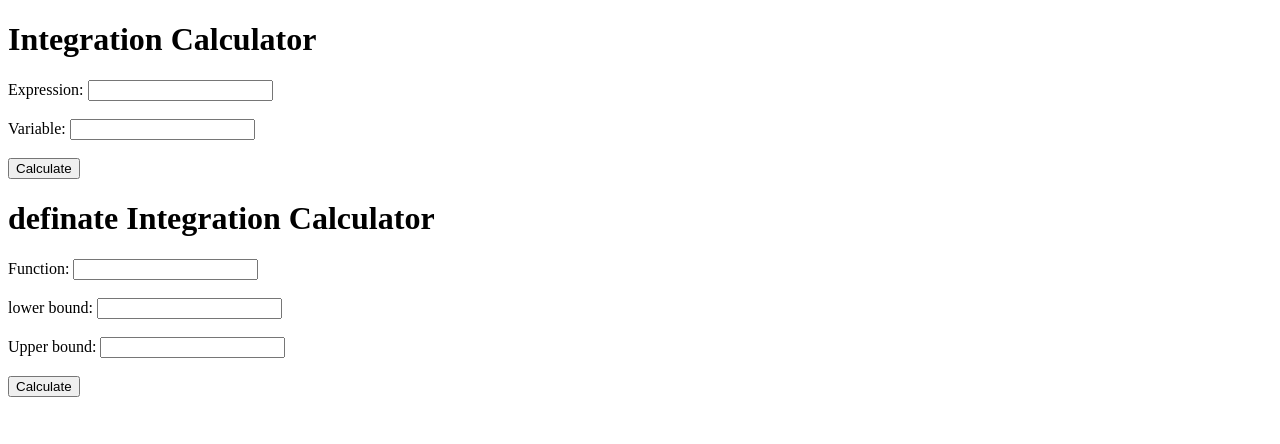
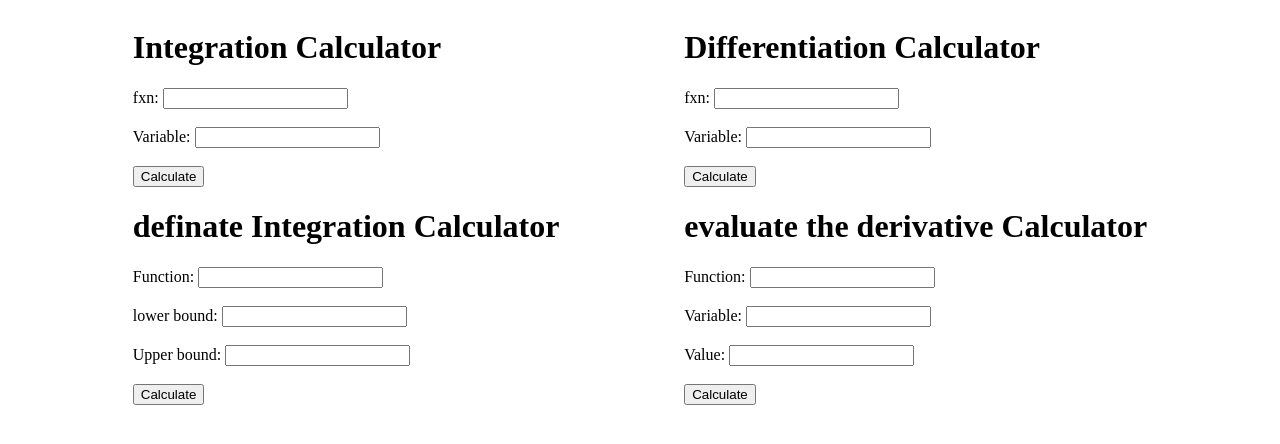
Before and after one commit to realjaypatel/Integral_calculator, a Flask app: page / in a window 1280 px wide. Shown: the top 444 px of the page. Run offline with Flask 3, Linux system fonts and the light colour scheme.

Commit message:
differential calculator

```diff
--- a/app.py
+++ b/app.py
@@ -17,7 +17,6 @@ from matplotlib import pyplot as plt
 from matplotlib.patches import Polygon
 import warnings
 warnings.filterwarnings("ignore")
-
 
 
 # def integrate_with_graph():
@@ -70,22 +69,22 @@ def index():
     return render_template('index.html')
 
 
-@app.route('/calculate', methods=['POST'])
+@app.route('/inti', methods=['POST'])
 def calculate():
     # Get input from the form
-    expression = request.form['expression']
+    fxn = request.form['fxn']
     variable = request.form['variable']
     plot_url = '1'
-    aba = expression
+    aba = fxn
     abc = aba.replace("^", "**")
     def g(x):
         func = eval(abc)
         return func
 
 
-    # Convert input into a sympy expression
+    # Convert input into a sympy fxn
     x = sp.symbols(variable)
-    integrand = sp.sympify(expression)
+    integrand = sp.sympify(fxn)
 
     # Calculate the integral
     result = sp.integrate(integrand, x)
@@ -104,9 +103,9 @@ def calculate():
     img.seek(0)
     plot_url = base64.b64encode(img.getvalue()).decode()
     plt.close()
-    return render_template('result.html',plot_url=plot_url , fxn=expression, variable=variable, result=result)
+    return render_template('result.html',plot_url=plot_url , fxn=fxn, variable=variable, result=result)
 
-@app.route('/integrate', methods=['POST'])
+@app.route('/definti', methods=['POST'])
 def intigrate():
     # Get input from the form
     fxn = request.form['fxn']
@@ -167,5 +166,153 @@ def intigrate():
     return render_template('result.html',plot_url=plot_url , fxn = request.form['fxn'],lowerBound = request.form['lowerBound'],upperBound = request.form['upperBound'],result="This integral is divergent. It cannot be computed as of now.")
 
 
+@app.route('/diff', methods=['POST'])
+def diff():
+
+    # Get input from the form
+    fxn = request.form['fxn']
+    variable = request.form['variable']
+    plot_url = '1'
+    aba = fxn
+    abc = aba.replace("^", "**")
+    def g(x):
+        func = eval(abc)
+        return func
+
+
+    # Convert input into a sympy fxn
+    x = sp.symbols(variable)
+    integrand = sp.sympify(fxn)
+
+    # Calculate the integral
+    result = sp.diff(integrand, x)
+
+    x = np.linspace(-8, 10+8, 20000)
+    if("ln" in aba or "log" in aba):
+        x = np.linspace(1, 10+8, 20000)
+    y = [g(a) for a in x]
+    fig, ax = plt.subplots()
+    plt.xlabel('$x$')
+    plt.ylabel(aba)
+    plt.grid()
+    plt.plot(x,y, color='orange')
+    img = io.BytesIO()
+    plt.savefig(img, format='png')
+    img.seek(0)
+    plot_url = base64.b64encode(img.getvalue()).decode()
+    plt.close()
+    return render_template('result.html',plot_url=plot_url , fxn=fxn, variable=variable, result=result)
+
+@app.route('/defdiff', methods=['POST'])
+def defdiff():
+    fxn = request.form['fxn']
+    variable = request.form['variable']
+    value = float(request.form['value'])
+    plot_url = '1'
+    x = sp.symbols(variable)
+    f = sp.sympify(fxn)
+    df = sp.diff(f, x)
+    x = sp.symbols(variable)
+    f = sp.sympify(fxn)
+    result = f.subs({x: value})
+
+    x_vals = np.linspace(value - 2, value + 2, 100)
+    x = sp.symbols(variable)
+    f = sp.sympify(fxn)
+    f_lambda = sp.lambdify(x, f, modules=['numpy'])
+    tangent_line = df.subs({x: value}) * (x_vals - value) + f_lambda(value)
+
+    plt.plot(x_vals, f_lambda(x_vals), label='Function')
+    plt.plot(x_vals, tangent_line, label='Tangent at x={}'.format(value))
+    plt.scatter(value, result, color='red')
+
+    plt.legend()
+    plt.grid(True)
+    plt.xlabel('x')
+    plt.ylabel('y')
+    plt.title('Function and Tangent Line')
+
+    img = io.BytesIO()
+    plt.savefig(img, format='png')
+    img.seek(0)
+    plot_url = base64.b64encode(img.getvalue()).decode()
+    plt.close()
+    return render_template('result.html',plot_url=plot_url , fxn=fxn, lowerBound=df, result=result)
+
+
+
+
+
+
+
+
+
+
+
+
+
+
+
+
+
+
+
+
+
+
+    # fxn = request.form['fxn']
+    # variable = request.form['variable']
+    # value = request.form['value']
+    # plot_url = '1'
+    # aba = fxn
+    # abc = aba.replace("^", "**")
+    # def g(x):
+    #     func = eval(abc)
+    #     return func
+
+
+    # # Convert input into a sympy fxn
+    # x = sp.symbols(variable)
+    # integrand = sp.sympify(fxn)
+
+    # # Calculate the integral
+    # result = sp.diff(integrand, x)
+
+    # x = np.linspace(-8, 10+8, 20000)
+    # if("ln" in aba or "log" in aba):
+    #     x = np.linspace(1, 10+8, 20000)
+    # y = [g(a) for a in x]
+    # fig, ax = plt.subplots()
+    # plt.xlabel('$x$')
+    # plt.ylabel(aba)
+    # plt.grid()
+    # plt.plot(x,y, color='orange')
+
+    # # Define symbol and fxn
+
+    # x = sp.symbols(variable)
+    # expr = sp.sympify(fxn)
+    # x_val = value
+
+    # # Calculate the derivative
+    # derivative = sp.diff(expr, x)
+    # print("Derivative:", derivative)
+
+    # # Evaluate the derivative at the given point
+    # derivative_at_point = derivative.evalf(subs={x: x_val})
+    # return render_template('result.html',plot_url=plot_url , fxn=fxn, variable=variable, result=derivative_at_point)
+
+def differential_calculator(fxn, variable):
+    x = sp.symbols(variable)
+    f = sp.sympify(fxn)
+    df = sp.diff(f, x)
+    return df
+
+def evaluate_fxn(fxn, variable, value):
+    x = sp.symbols(variable)
+    f = sp.sympify(fxn)
+    result = f.subs({x: value})
+    return result
+
 if __name__ == '__main__':
-    app.run()
+    app.run(debug=True)
--- a/templates/index.html
+++ b/templates/index.html
@@ -6,16 +6,20 @@
     <title>Integration Calculator</title>
 </head>
 <body>
+    <div>
+    <div>
     <h1>Integration Calculator</h1>
-    <form action="/calculate" method="post">
-        <label for="expression">Expression:</label>
-        <input type="text" id="expression" name="expression" required><br><br>
+    <form action="/inti" method="post">
+        <label for="fxn">fxn:</label>
+        <input type="text" id="fxn" name="fxn" required><br><br>
         <label for="variable">Variable:</label>
         <input type="text" id="variable" name="variable" required><br><br>
         <button type="submit">Calculate</button>
     </form>
+</div>
+<div>
     <h1>definate Integration Calculator</h1>
-    <form action="/integrate" method="post">
+    <form action="/definti" method="post">
         <label for="fxn">Function:</label>
         <input type="text" id="fxn" name="fxn" required><br><br>
         <label for="lowerBound">lower bound:</label>
@@ -24,5 +28,43 @@
         <input type="text" id="upperBound" name="upperBound" required><br><br>
         <button type="submit">Calculate</button>
     </form>
+</div>
+</div>
+<div>
+<div>
+    <h1>Differentiation Calculator</h1>
+    <form action="/diff" method="post">
+        <label for="fxn">fxn:</label>
+        <input type="text" id="fxn" name="fxn" required><br><br>
+        <label for="variable">Variable:</label>
+        <input type="text" id="variable" name="variable" required><br><br>
+        <button type="submit">Calculate</button>
+    </form>
+</div>
+<div>
+    <h1>evaluate the derivative Calculator</h1>
+    <form action="/defdiff" method="post">
+        <label for="fxn">Function:</label>
+        <input type="text" id="fxn" name="fxn" required><br><br>
+        <label for="variable">Variable:</label>
+        <input type="text" id="variable" name="variable" required><br><br>
+        <label for="Value">Value:</label>
+        <input type="text" id="value" name="value" required><br><br>
+
+        <button type="submit">Calculate</button>
+    </form>
+</div>
+</div>
+    <style>
+        body{
+            display: flex;
+    flex-direction: row;
+    flex-wrap: wrap;
+    align-content: center;
+    justify-content: space-evenly;
+    align-items: center;
+
+        }
+    </style>
 </body>
 </html>
```
Also changed, not shown: 1 other file.
